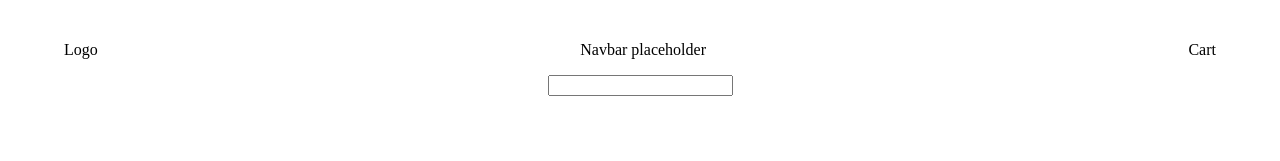
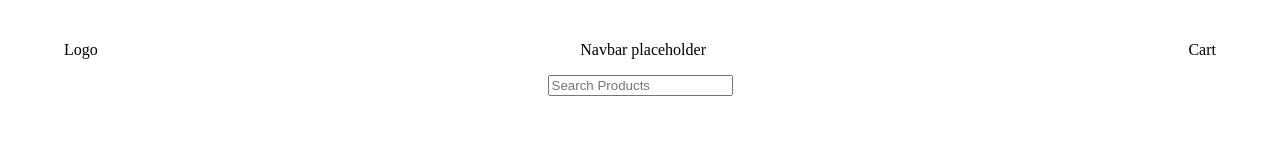
Before and after one commit to Ant-Shell/fe-take-home-mgsa, a React (Vite) app: page / in a window 1280 px wide. Shown: the top 161 px of the page. Built offline with nearby package versions, Linux system fonts and the light colour scheme; no server answers.

Commit message:
Import prop types, add handleInput and searchItems functions

```diff
--- a/src/components/SearchBar/SearchBar.jsx
+++ b/src/components/SearchBar/SearchBar.jsx
@@ -1,9 +1,37 @@
+import { useState } from 'react'
+import PropTypes from 'prop-types'
 import './SearchBar.css'
 
-const SearchBar = () => {
+const SearchBar = ({ getFoodItem }) => {
+  const [searchInput, setSearchInput] = useState("")
+
+  const handleInput = (e) => {
+    setSearchInput(e.target.value)
+}
+
+const searchItems = (e) => {
+  if (e.key === "Enter") {
+    getFoodItem(searchInput)
+    setSearchInput("")
+  }
+}
+
   return (
-    <input/>
+    <div className='input'>
+      <input
+        type="text"
+        placeholder="Search Products"
+        value={searchInput}
+        onChange={(e) => handleInput(e)}
+        onKeyDown={(e) => searchItems(e)}
+        maxLength={250}
+      />
+    </div>
   )
 }
 
 export default SearchBar
+
+SearchBar.propTypes = {
+  getFoodItem: PropTypes.func
+}
```
